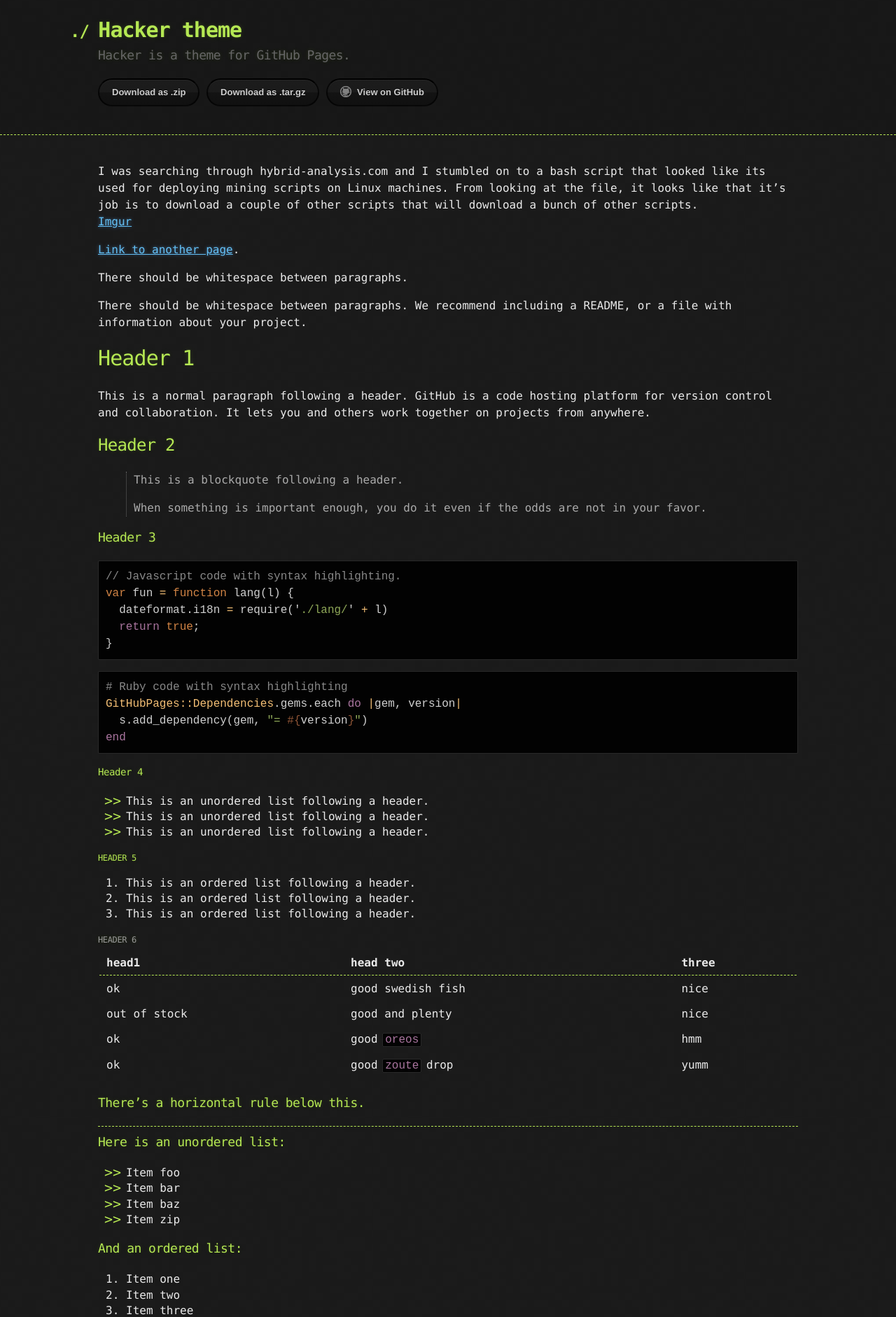
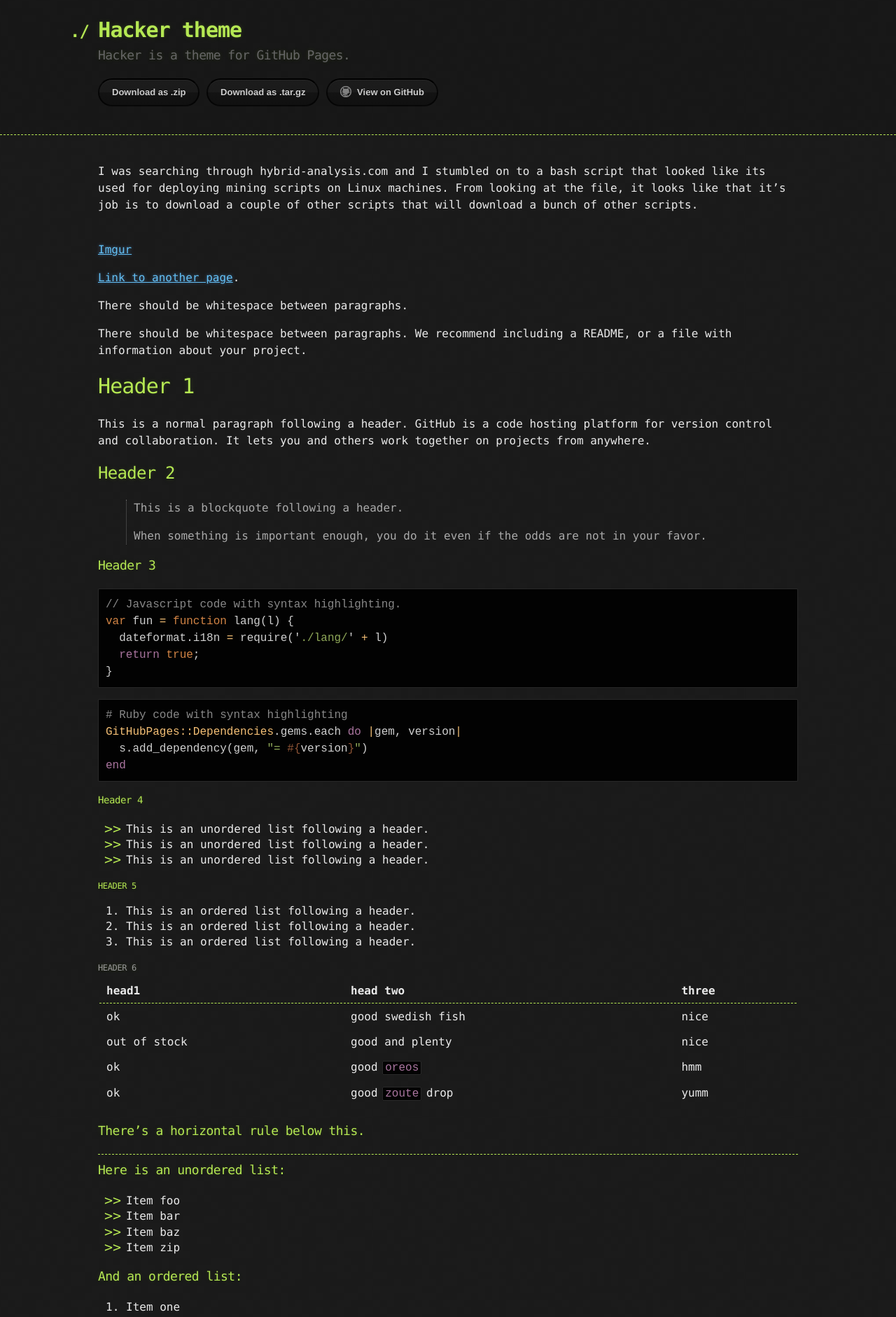
Before and after one commit to Michael-Meade/MinerFind, a Jekyll site: the page built from index.md, in a window 1280 px wide. Shown: the top 1882 px of the page at 70% size. Built offline with Jekyll 4.4.1, drawn with Linux system fonts in a browser that asks for light colours.

Commit message:
Update index.md

```diff
--- a/index.md
+++ b/index.md
@@ -2,8 +2,10 @@
 layout: default
 ---
 
-I was searching through hybrid-analysis.com and I stumbled on to a bash script that looked like its used for deploying mining scripts on Linux machines. From looking at the file, it looks like that it's job is to download a couple of other scripts that will download a bunch of other scripts.\
-[Imgur](https://i.imgur.com/pvtH2iu.png)
+I was searching through hybrid-analysis.com and I stumbled on to a bash script that looked like its used for deploying mining scripts on Linux machines. From looking at the file, it looks like that it's job is to download a couple of other scripts that will download a bunch of other scripts.<br>
+<br>
+
+[Imgur](https://i.imgur.com/pvtH2iu.png ){:height="36px" width="36px"}
 
 
 [Link to another page](./another-page.html).
```
